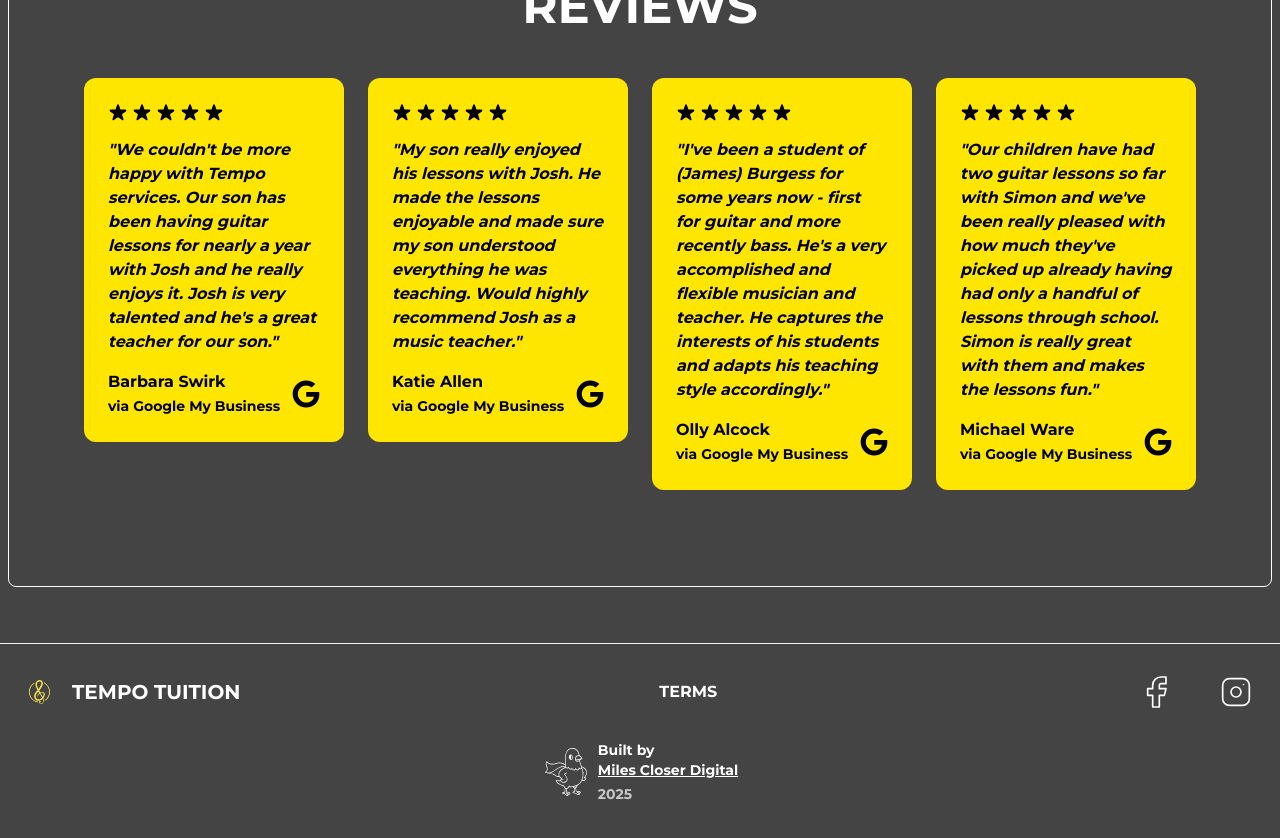
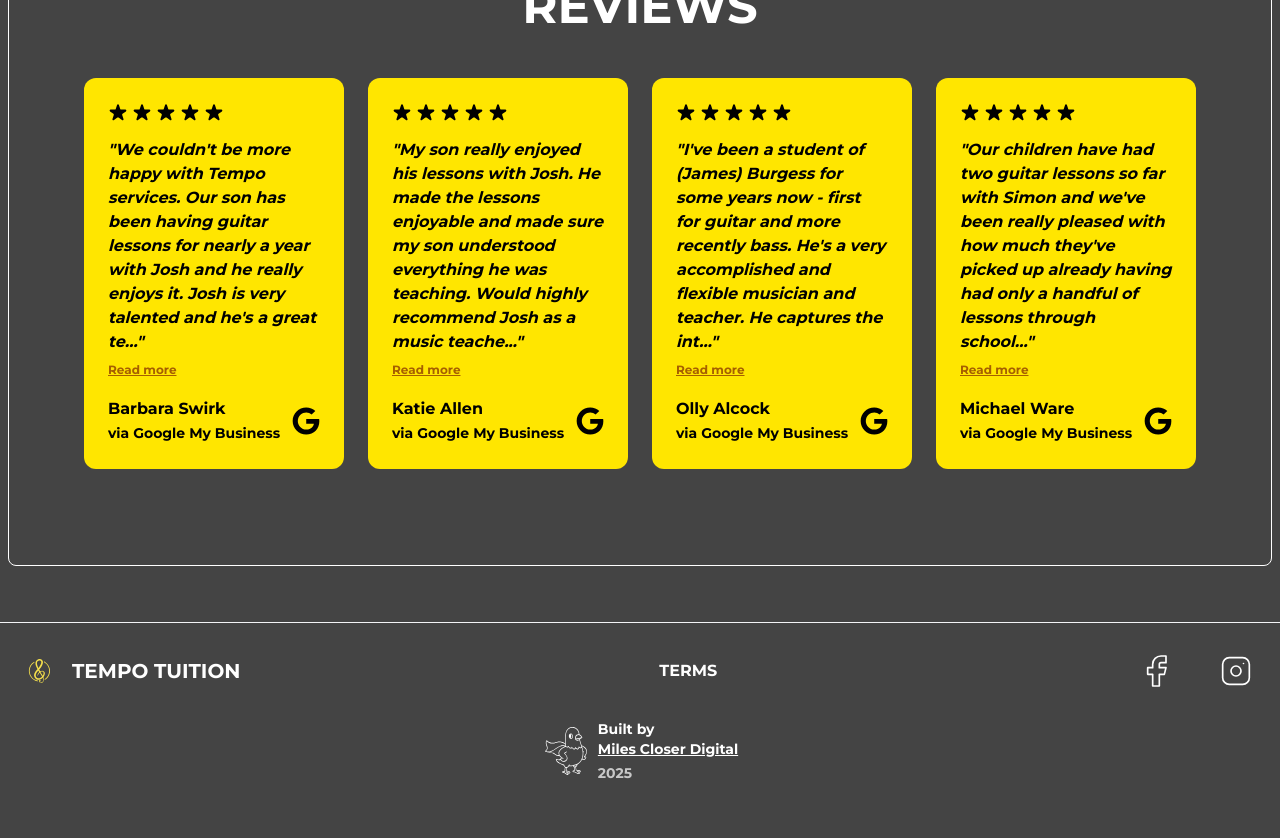
Before and after one commit to Jim247/tplatform, a Next.js app: page / in a window 1280 px wide. Shown: the part 2020-2858 px from the top of the page. Built offline with nearby package versions, Linux system fonts and the light colour scheme.

Commit message:
feat: Enhance Reviews component with expandable review text and improved display logic

```diff
--- a/src/components/Reviews.tsx
+++ b/src/components/Reviews.tsx
@@ -31,6 +31,8 @@ export default function Reviews({
 }: Props) {
   const scrollRef = useRef<HTMLDivElement>(null);
   const [activeIdx, setActiveIdx] = useState(0);
+  const [expandedIdx, setExpandedIdx] = useState<number | null>(null);
+  // const CHAR_LIMIT = 180; // Removed duplicate declaration
 
   // Update activeIdx on scroll
   useEffect(() => {
@@ -56,6 +58,8 @@ export default function Reviews({
     };
   }, []);
 
+  const CHAR_LIMIT = 180;
+
   return (
     <div className="max-w-6xl mx-auto px-5" id={id}>
       {/* Header */}
@@ -79,6 +83,9 @@ export default function Reviews({
         {reviews.map((review, idx) => {
           const { title: reviewTitle, review: reviewText, reviewerName, icon, reviewLink } = review;
           const IconComponent = iconMap[icon as keyof typeof iconMap];
+          const isExpanded = expandedIdx === idx;
+          const isLong = reviewText.length > CHAR_LIMIT;
+          const displayText = isExpanded || !isLong ? reviewText : reviewText.slice(0, CHAR_LIMIT) + "...";
           return (
             <div
               key={idx}
@@ -113,7 +120,23 @@ export default function Reviews({
                 {/* Review Quote */}
                 {reviewText && (
                   <blockquote className="flex-auto mb-4">
-                    <p className="text italic">"{reviewText}"</p>
+                    <p className="text italic">"{displayText}"</p>
+                    {isLong && !isExpanded && (
+                      <button
+                        className="text-xs text-yellow-700 underline mt-2 focus:outline-none"
+                        onClick={() => setExpandedIdx(idx)}
+                      >
+                        Read more
+                      </button>
+                    )}
+                    {isExpanded && (
+                      <button
+                        className="text-xs text-yellow-700 underline mt-2 focus:outline-none"
+                        onClick={() => setExpandedIdx(null)}
+                      >
+                        Show less
+                      </button>
+                    )}
                   </blockquote>
                 )}
 
```
